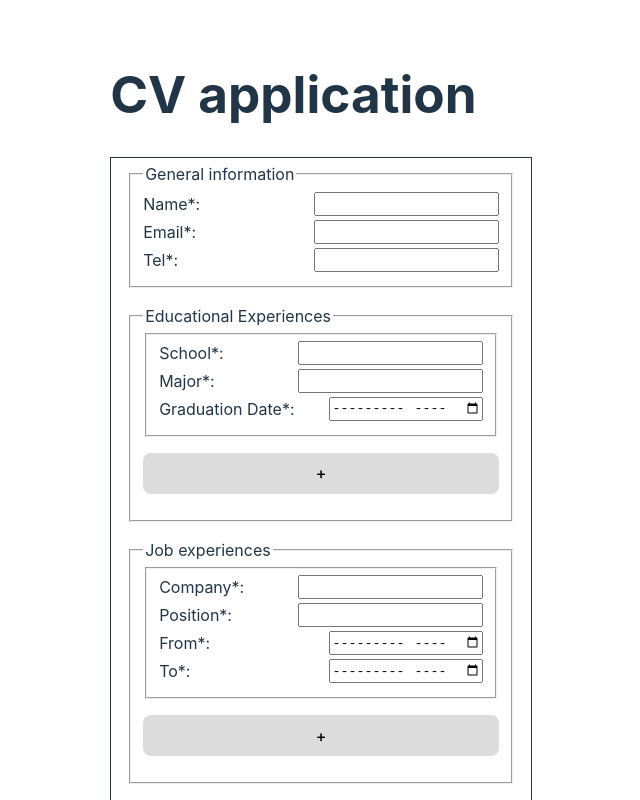
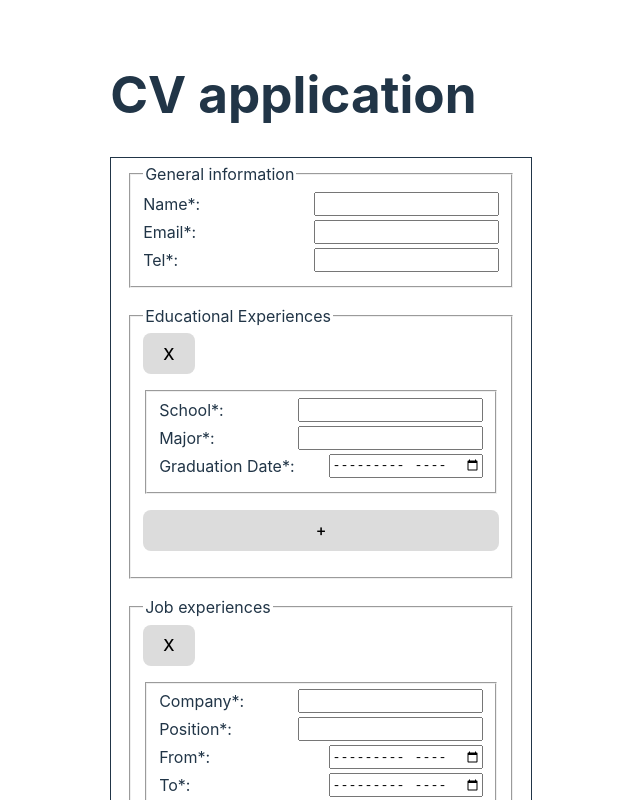
Before and after one commit to ls1955/react-cv-form, a React (Vite) app: page / in a window 1280 px wide. Shown: the top 800 px of the page, without its empty margins (336-976 px from the left). Built offline with nearby package versions, Linux system fonts and the light colour scheme.

Commit message:
Include delete fields button

```diff
--- a/src/components/EducationFields.jsx
+++ b/src/components/EducationFields.jsx
@@ -6,9 +6,16 @@ export default function EducationFields({ educations, index, onUpdate }) {
     newEducations[index][e.target.name] = e.target.value;
     onUpdate(newEducations);
   };
+  const handleDelete = (e) => {
+    e.preventDefault();
+    onUpdate(educations.toSpliced(index, 1));
+  }
 
   return (
-    <fieldset>
+    <div>
+    <button onClick={handleDelete} className="delete-button">X</button>
+
+      <fieldset>
       <label>
         School*:{" "}
         <input
@@ -40,6 +47,7 @@ export default function EducationFields({ educations, index, onUpdate }) {
         />
       </label>
     </fieldset>
+    </div>
   );
 }
 
--- a/src/components/JobFields.jsx
+++ b/src/components/JobFields.jsx
@@ -6,8 +6,17 @@ export default function JobFields({ jobs, index, onUpdate }) {
     jobs[index][e.target.name] = e.target.value;
     onUpdate(newJobs);
   };
+  const handleDelete = (e) => {
+    e.preventDefault();
+    onUpdate(jobs.toSpliced(index, 1));
+  };
 
   return (
+    <div>
+      <button onClick={handleDelete} className="delete-button">
+        X
+      </button>
+
       <fieldset>
         <label>
           Company*:{" "}
@@ -51,6 +60,7 @@ export default function JobFields({ jobs, index, onUpdate }) {
           />
         </label>
       </fieldset>
+    </div>
   );
 }
 
```
Lines whose indentation alone changed are shown as unchanged.
